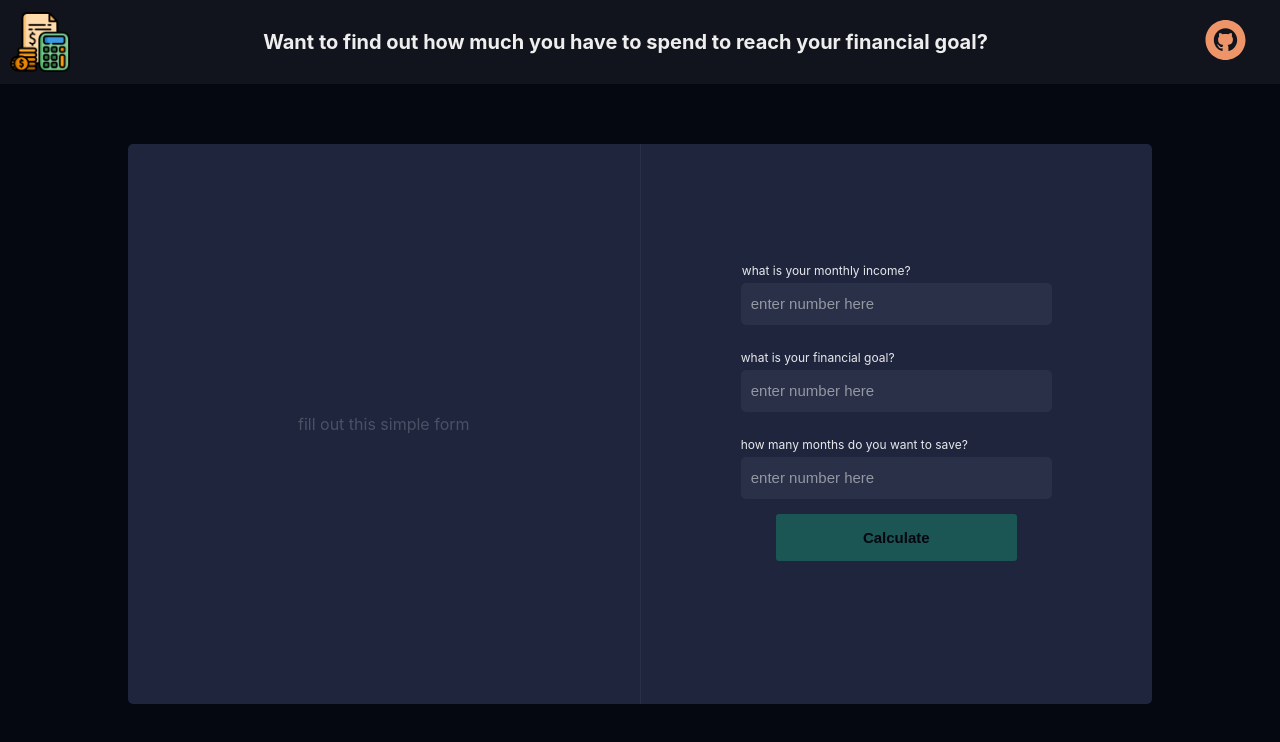
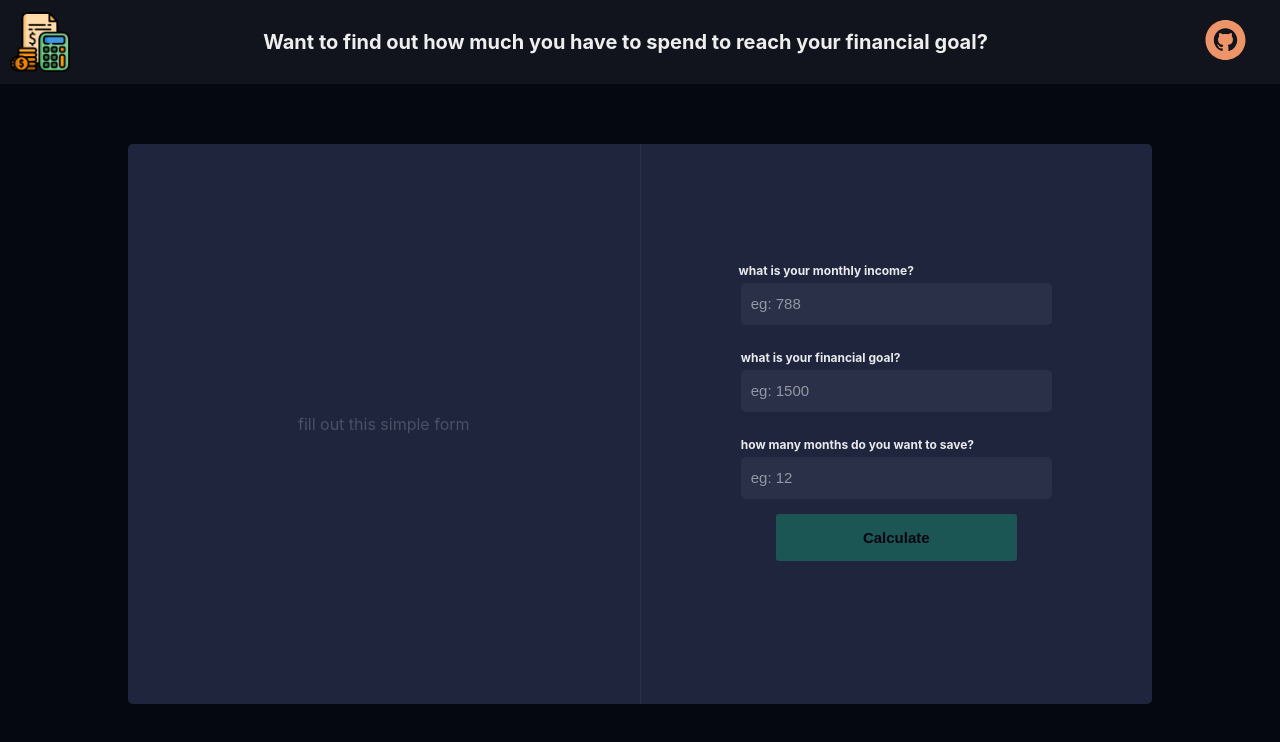
Before and after one commit to noramens/budgetCalculator, a React (Create React App) app: page / in a window 1280 px wide. Shown: the top 742 px of the page. Built offline with nearby package versions, Linux system fonts and the light colour scheme.

Commit message:
Add description to when values do not correspond

```diff
--- a/src/App.js
+++ b/src/App.js
@@ -21,9 +21,9 @@ function App() {
 
   function calculate() {
     let result = Math.floor((income * save - goal) / save).toFixed(2);
-    result < 1 ? setMonthResult('😂you are entering into the negatives🤣') : setMonthResult(result);
+    result < 1 ? setMonthResult('😭😭😭') : setMonthResult(result);
     result < 1
-      ? setSaveResult('enter corresponding figures')
+      ? setSaveResult('you cant save more than you earn!')
       : setSaveResult(Math.floor(income - (income * save - goal) / save).toFixed(2));
     setButtonClicked(true);
   }
--- a/src/components/Nav.js
+++ b/src/components/Nav.js
@@ -1,13 +1,13 @@
-import React from 'react';
-import { ReactComponent as GitHubIcon } from '../images/github.svg';
-import Logo from '../images/logo.png';
-import { NavContainer, GithubLogo } from '../styles/styles';
+import React from "react";
+import { ReactComponent as GitHubIcon } from "../images/github.svg";
+import Logo from "../images/logo.png";
+import { NavContainer, GithubLogo } from "../styles/styles";
 
 const Nav = () => {
   return (
     <NavContainer>
       <img src={Logo} width="60px" height="60px" alt="logo" />
-      <p>Want to find out how much you have to spend to reach your financial goal?</p>
+      <p style={{ textAlign: "center" }}>Want to find out how much you have to spend to reach your financial goal?</p>
       <GithubLogo>
         <a href="https://github.com/noraboamaah/budgetCalculator" target="_blank" alt="github-repo">
           <GitHubIcon className="githubIcon" />
--- a/src/components/calArea.js
+++ b/src/components/calArea.js
@@ -49,7 +49,7 @@ const CalArea = ({
             value={income}
             onChange={event => setIncome(Number(event.target.value).toString())}
             className="inputComponent"
-            placeholder="enter number here"
+            placeholder="eg: 788"
           />
         </InputContainer>
 
@@ -60,7 +60,7 @@ const CalArea = ({
             value={goal}
             onChange={event => setGoal(Number(event.target.value).toString())}
             className="inputComponent"
-            placeholder="enter number here"
+            placeholder="eg: 1500"
           />
         </InputContainer>
 
@@ -71,7 +71,7 @@ const CalArea = ({
             value={save}
             onChange={event => setSave(Number(event.target.value).toString())}
             className="inputComponent"
-            placeholder="enter number here"
+            placeholder="eg: 12"
           />
 
           <CalculatorButton
--- a/src/styles/styles.js
+++ b/src/styles/styles.js
@@ -1,4 +1,4 @@
-import styled from 'styled-components';
+import styled from "styled-components";
 
 const CalcAreaContainer = styled.div`
   display: flex;
@@ -56,27 +56,27 @@ const CalculatorButton = styled.button`
   margin: 15px 35px 0px 35px;
   font-size: 15px;
   cursor: pointer;
-  background-color: ${props => (props.primary ? '#e57373' : '#14c488')};
+  background-color: ${props => (props.primary ? "#e57373" : "#14c488")};
 `;
 
 const Description = styled.p`
   color: rgba(255, 255, 255, 0.9);
   font-size: 12px;
-  margin: ${props => (props.primary ? ' 0px 0px 5px -140px' : ' 0px 0px 5px 0px')};
+  font-weight: bold;
+  margin: ${props => (props.primary ? " 0px 0px 5px -140px" : " 0px 0px 5px 0px")};
 `;
 
 const NavContainer = styled.div`
   background-color: rgba(255, 255, 255, 0.05);
   display: flex;
   align-items: center;
+  justify-content: space-between;
   height: 20%;
   padding: 10px;
   text-align: left;
   color: #eee;
   font-weight: bold;
   font-size: 20px;
-  display: flex;
-  justify-content: space-between;
 `;
 
 const GithubLogo = styled.div`
```
